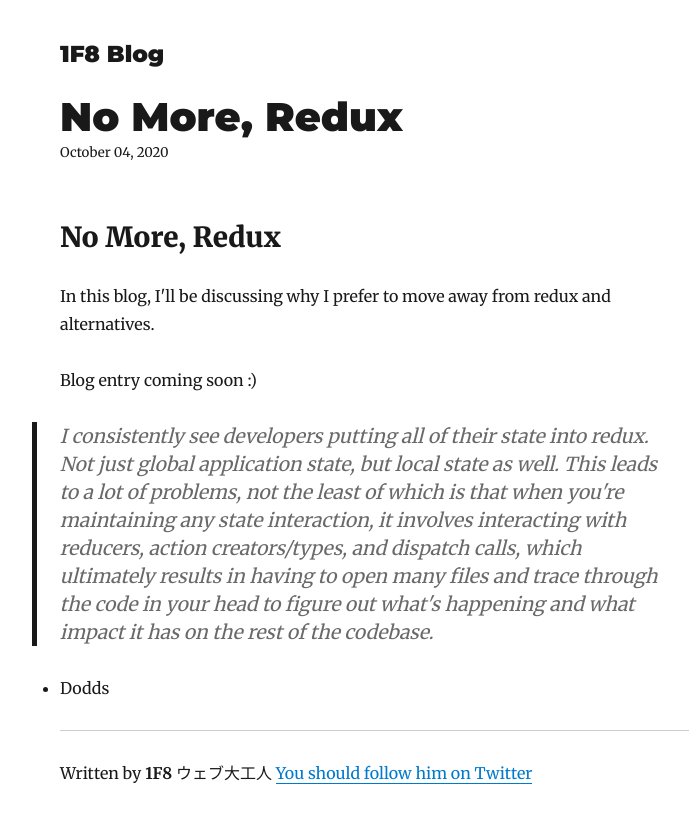
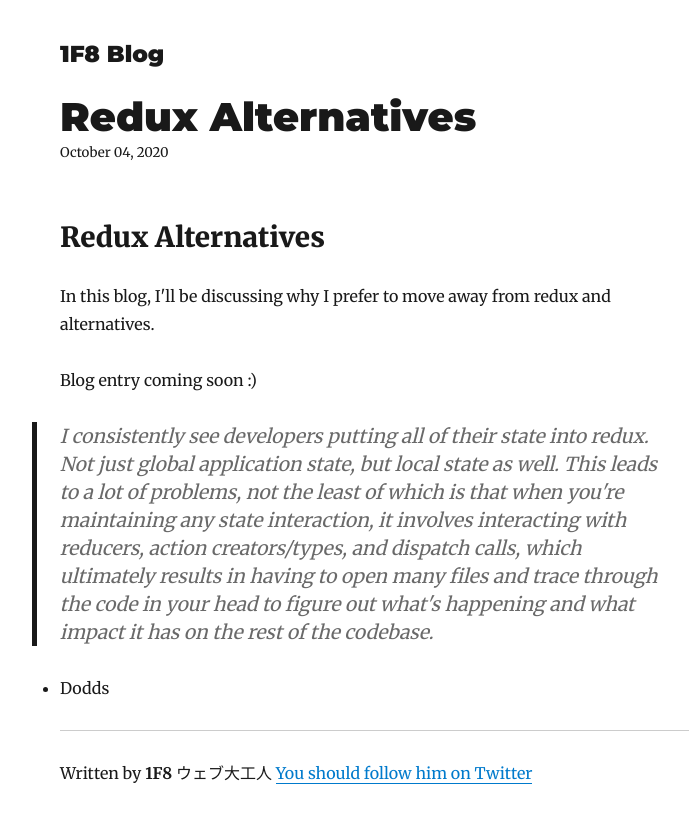
Before and after one commit to 1f8/blog, a Gatsby site: page /kwa-no-more-redux/noMoreRedux/ in a window 1280 px wide. Shown: the top 818 px of the page, without its empty margins (265-954 px from the left). Built offline with nearby package versions, Linux system fonts and the light colour scheme; Gatsby itself is replaced by a stand-in of ours; some packages are replaced by stand-ins of ours.

Commit message:
Changed article title (#4)

```diff
--- a/content/blog/kwa-no-more-redux/noMoreRedux.md
+++ b/content/blog/kwa-no-more-redux/noMoreRedux.md
@@ -1,11 +1,11 @@
 ---
-title: No More, Redux
+title: Redux Alternatives
 date: "2020-10-04T17:46:55.148Z"
 description: Going to go through the steps of de-reduxing a project
 author: Kwa
 ---
 
-## No More, Redux
+## Redux Alternatives
 
 In this blog, I'll be discussing why I prefer to move away from redux and alternatives.
 
```
